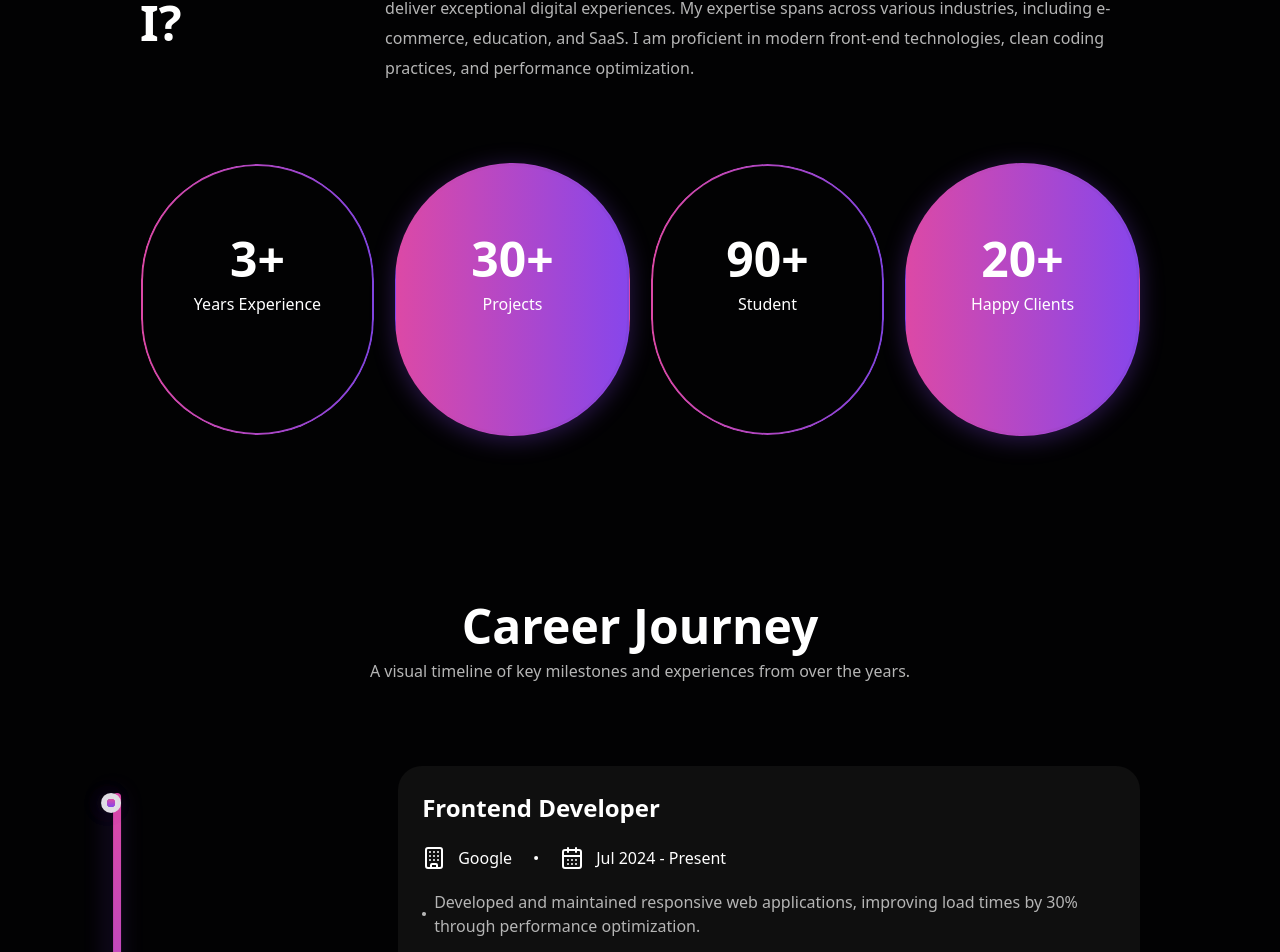
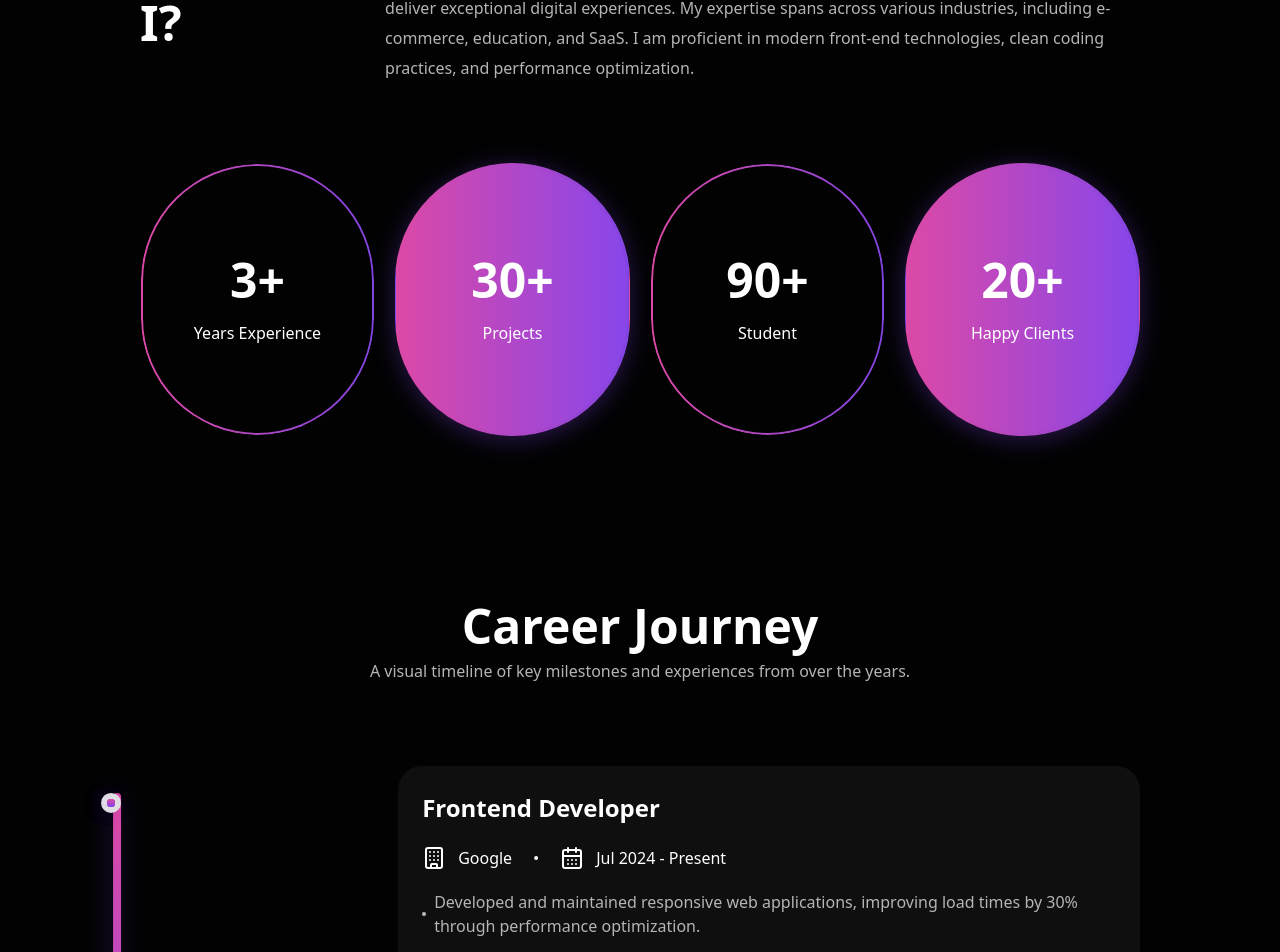
Before and after one commit to cindynufa/cindynufa-portfolio-5-wph, a Next.js app: page / in a window 1280 px wide. Shown: the part 1496-2448 px from the top of the page. Built offline with nearby package versions, Linux system fonts and the light colour scheme.

Commit message:
Fix: fixed the position of the text

```diff
--- a/src/components/about/AboutCardItem.tsx
+++ b/src/components/about/AboutCardItem.tsx
@@ -5,13 +5,11 @@ interface AboutCardItemProps {
 
 export default function AboutCardItem({ heading, text }: AboutCardItemProps) {
   return (
-    <div className="about-card outline-gradient">
-      <div className="flex flex-col w-full translate-y-1/2 items-center">
-        <h3 className="text-display-2xl font-extrabold text-neutral-100">
-          {heading}
-        </h3>
-        <p className="text-md font-regular text-neutral-100">{text}</p>
-      </div>
+    <div className="flex flex-col justify-center items-center about-card outline-gradient">
+      <h3 className="text-display-2xl font-extrabold text-neutral-100">
+        {heading}
+      </h3>
+      <p className="text-md font-regular text-neutral-100">{text}</p>
     </div>
   );
 }
```
